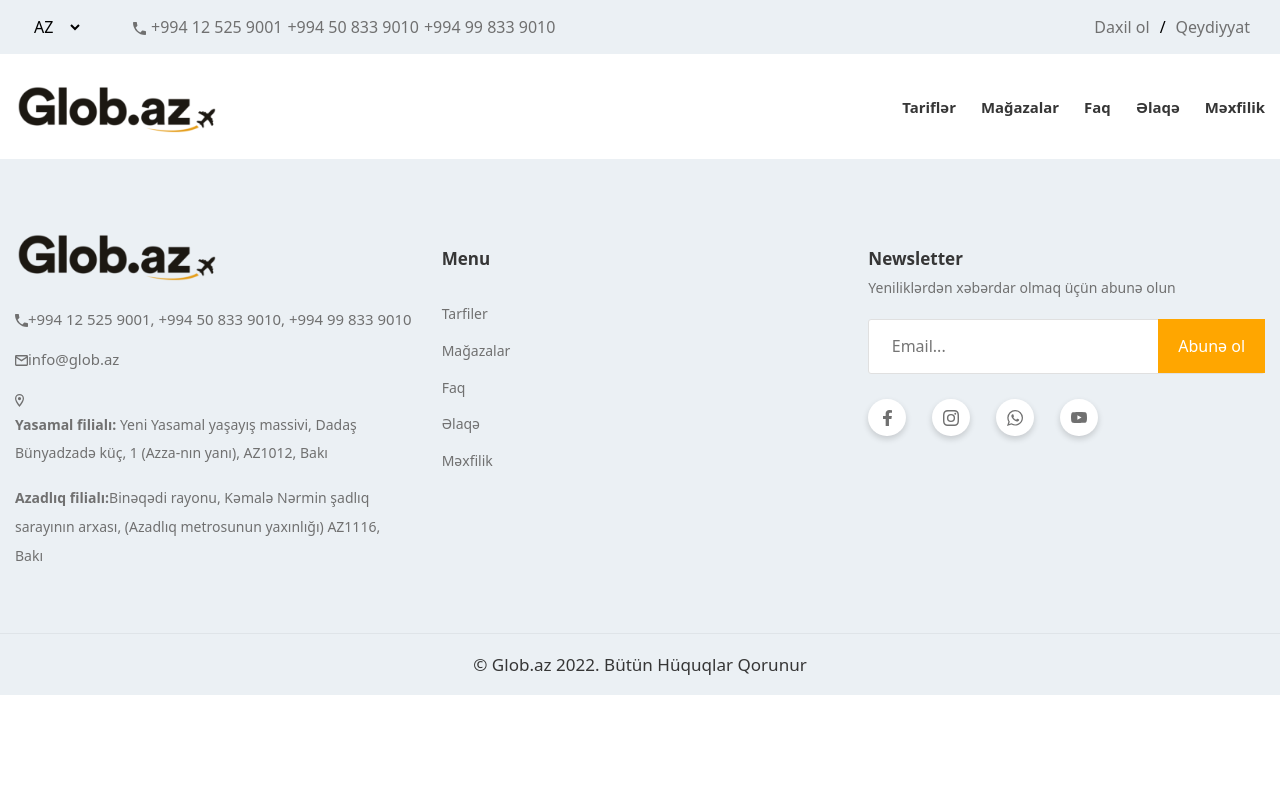
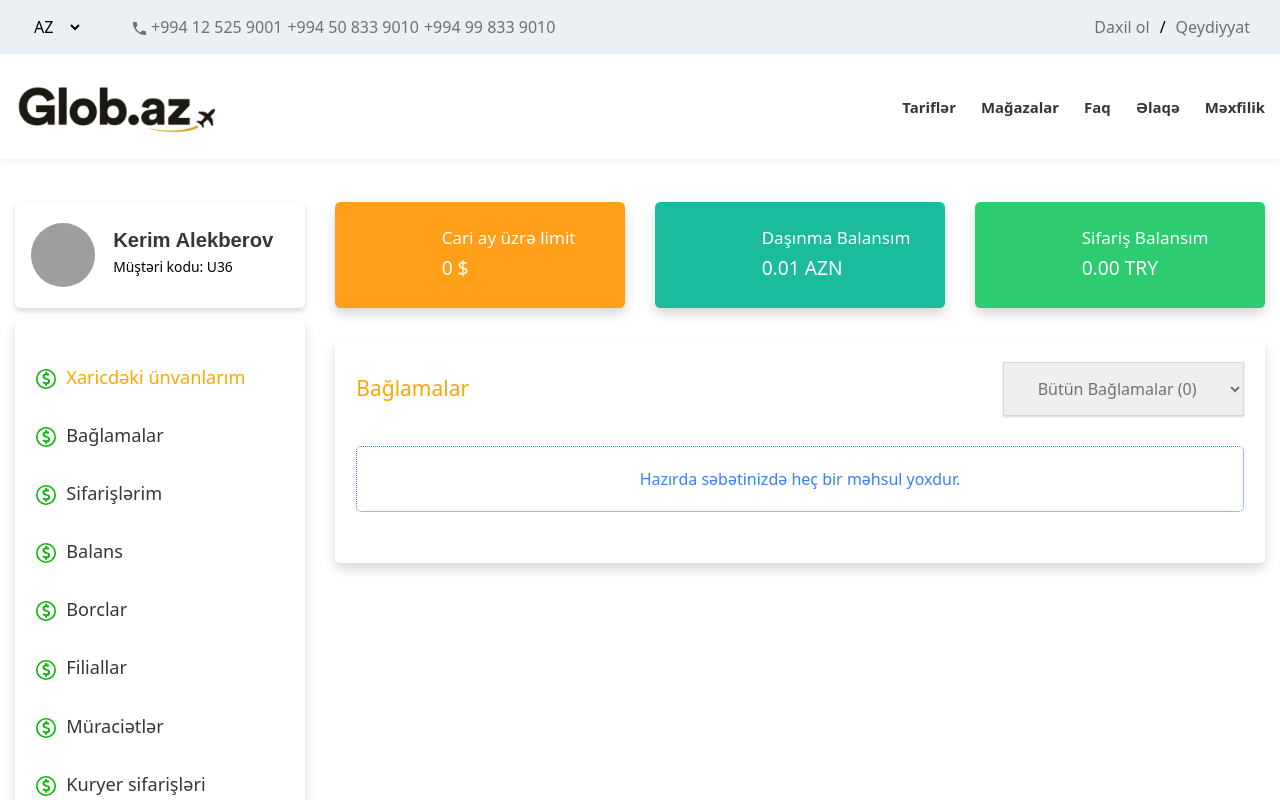
Before and after one commit to nazmzadeh/Glob_az-CargoShippingCompany, a React (Create React App) app: page /account-page/packages-part in a window 1280 px wide. Shown: the top 800 px of the page. Built offline with nearby package versions, Linux system fonts and the light colour scheme; grey boxes are pictures that could not be loaded; a web font is replaced by a local one.

Commit message:
packages /no func.

```diff
--- a/src/App.tsx
+++ b/src/App.tsx
@@ -12,6 +12,7 @@ import React from 'react';
 import { OrderingPart } from './components/OrderingPage/OrderingPart';
 import { Beyan } from './components/BeyanEtPart/Beyan';
 import { Cart } from './components/Cart/Cart';
+import { Packages } from './components/Packages/Packages';
 
 function App() {
   return (
@@ -27,6 +28,7 @@ function App() {
             <Route path="ordering-part" element={<OrderingPart />} />
             <Route path="beyan-part" element={<Beyan />} />
             <Route path="cart-part" element={<Cart />} />
+            <Route path="packages-part" element={<Packages />} />
           </Route>
         </Routes>
       </main>
--- /dev/null
+++ b/src/components/Packages/Packages.scss
@@ -0,0 +1,20 @@
+@import '../../variables';
+@import '../../mixins';
+
+.packages-main {
+    padding: 1.33333rem 1.33333rem;
+    background: #ffffff;
+    border-radius: 5px;
+    box-shadow: 0 6px 12px 0 rgb(0 0 0 / 16%);
+}
+
+.packages-select {
+    box-shadow: 0 1px 2px 0 rgb(0 0 0 / 16%);
+    border: solid 1px rgba(0, 0, 0, 0.1);
+    height: 40px;
+    padding-left: 6px;
+    color: $link-color;
+    padding: 14px 30px;
+    width: fit-content;
+    height: auto;
+}
--- /dev/null
+++ b/src/components/Packages/Packages.tsx
@@ -0,0 +1,22 @@
+import './Packages.scss';
+
+export const Packages = () => {
+  return (
+    <div className="packages-main">
+      <div className="cart-header">
+        <span className="cart-label">Bağlamalar</span>
+        <select className="packages-select" id="packages-select">
+          <option value="paltar">Bütün Bağlamalar (0)</option>
+          <option value="palto">Xarici Anbardadır (0)</option>
+          <option value="yarimpalto">Yoldadır (0)</option>
+          <option value="buruncek">Gömrükdədir (0)</option>
+          <option value="buruncek">Yerli Anbardadır (0)</option>
+          <option value="buruncek">Təhvil Verildi (0)</option>
+        </select>
+      </div>
+      <div className="cart-content">
+        <span className="cart-text">Hazırda səbətinizdə heç bir məhsul yoxdur.</span>
+      </div>
+    </div>
+  );
+};
--- a/src/components/SideNavBar/SideNabBar.tsx
+++ b/src/components/SideNavBar/SideNabBar.tsx
@@ -13,10 +13,10 @@ export const SideNavBar = () => {
           </a>
         </li>
         <li>
-          <a className="nav-parcel" href="/" title="">
+          <Link className="nav-parcel" to="/account-page/packages-part">
             <img src={borclar} className="sidebar-icon" alt="" />
             Bağlamalar{' '}
-          </a>
+          </Link>
         </li>
         <li>
           <a className="orders   " href="/" title="">
```
